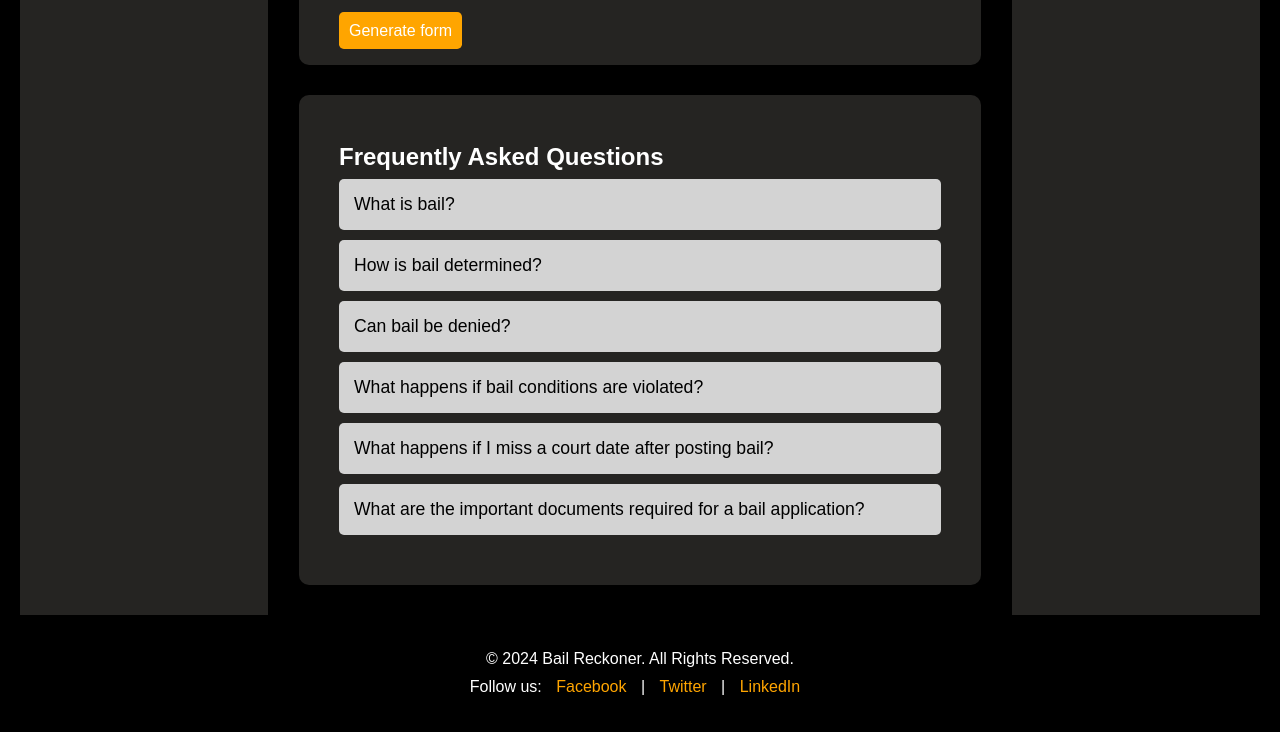
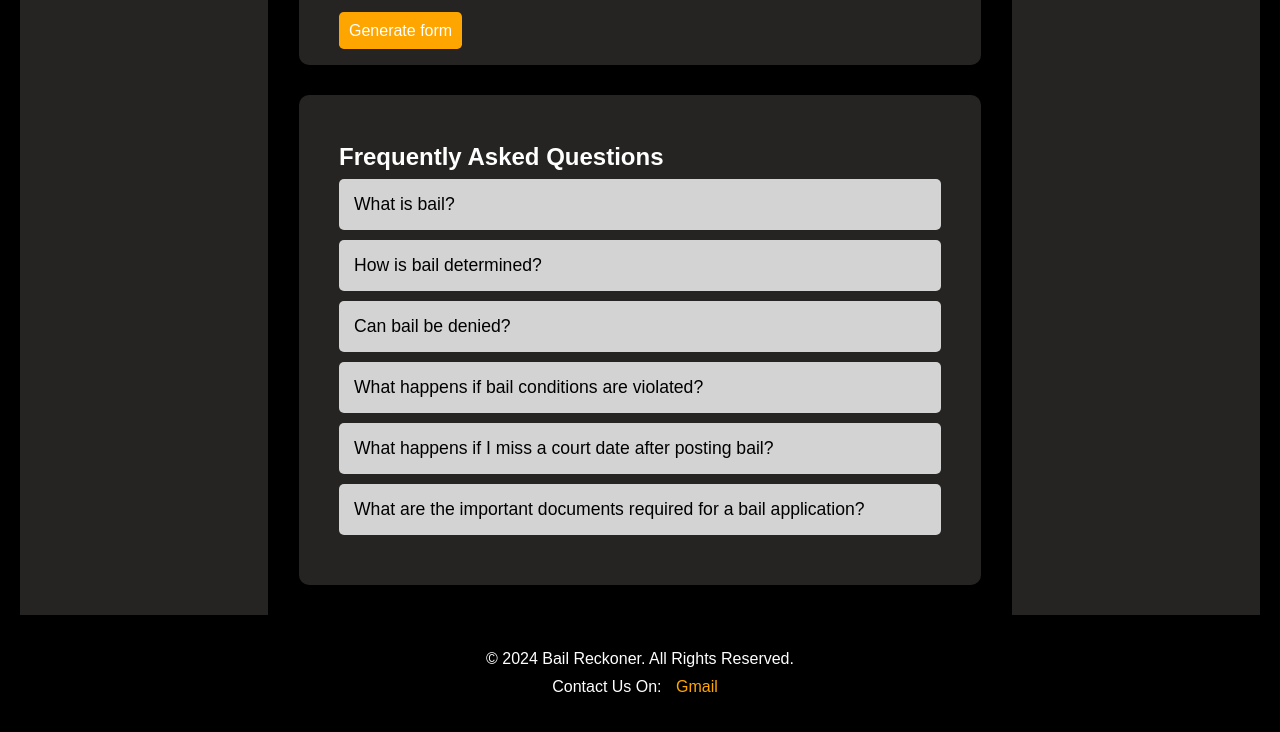
Before and after one commit to aayushdalal/bail-reckonerr, a plain HTML site: page index.html in a window 1280 px wide. Shown: the part 4108-4840 px from the top of the page. Drawn offline with Linux system fonts and the light colour scheme.

Commit message:
added contact us part

```diff
--- a/index.html
+++ b/index.html
@@ -17,7 +17,7 @@
                 <li><a href="#calculator">Bail Calculator</a></li>
                 <li><a href="#legal-aid">Legal Aid Form</a></li>
                 <li><a href="#faq">FAQ</a></li>
-                <li><a href="#contact">Contact Us</a></li>
+                <li><a href="mailto:bailreckoner@gmail.com">Contact Us</a></li>
             </ul>
         </nav>
     </header>
@@ -320,7 +320,7 @@
     <footer>
         <div class="footer-content">
             <p>&copy; 2024 Bail Reckoner. All Rights Reserved.</p>
-            <p>Follow us: <a href="#">Facebook</a> | <a href="#">Twitter</a> | <a href="#">LinkedIn</a></p>
+            <p>Contact Us On: <a href="mailto:bailreckoner@gmail.com">Gmail</a></p>
         </div>
     </footer>
 
```
